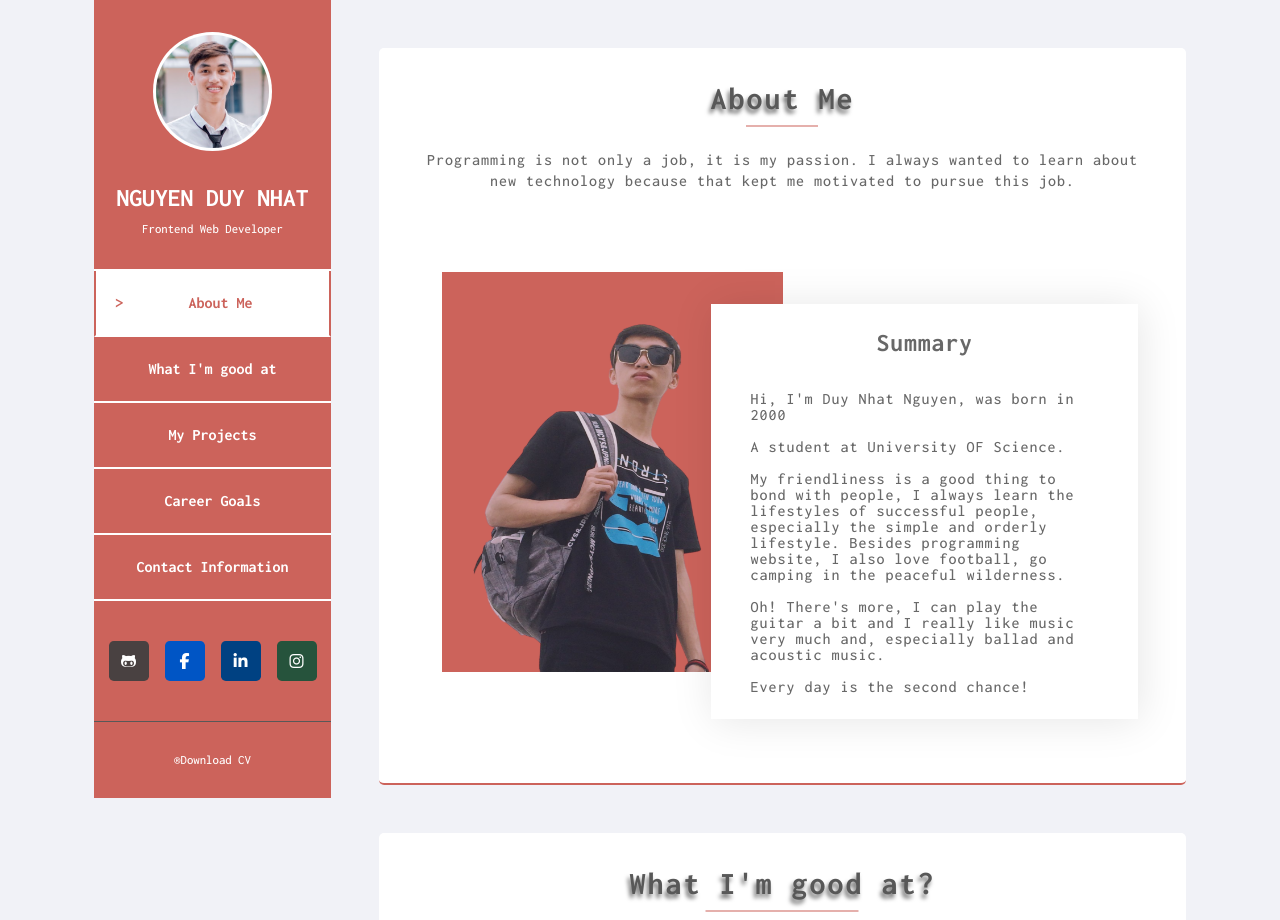
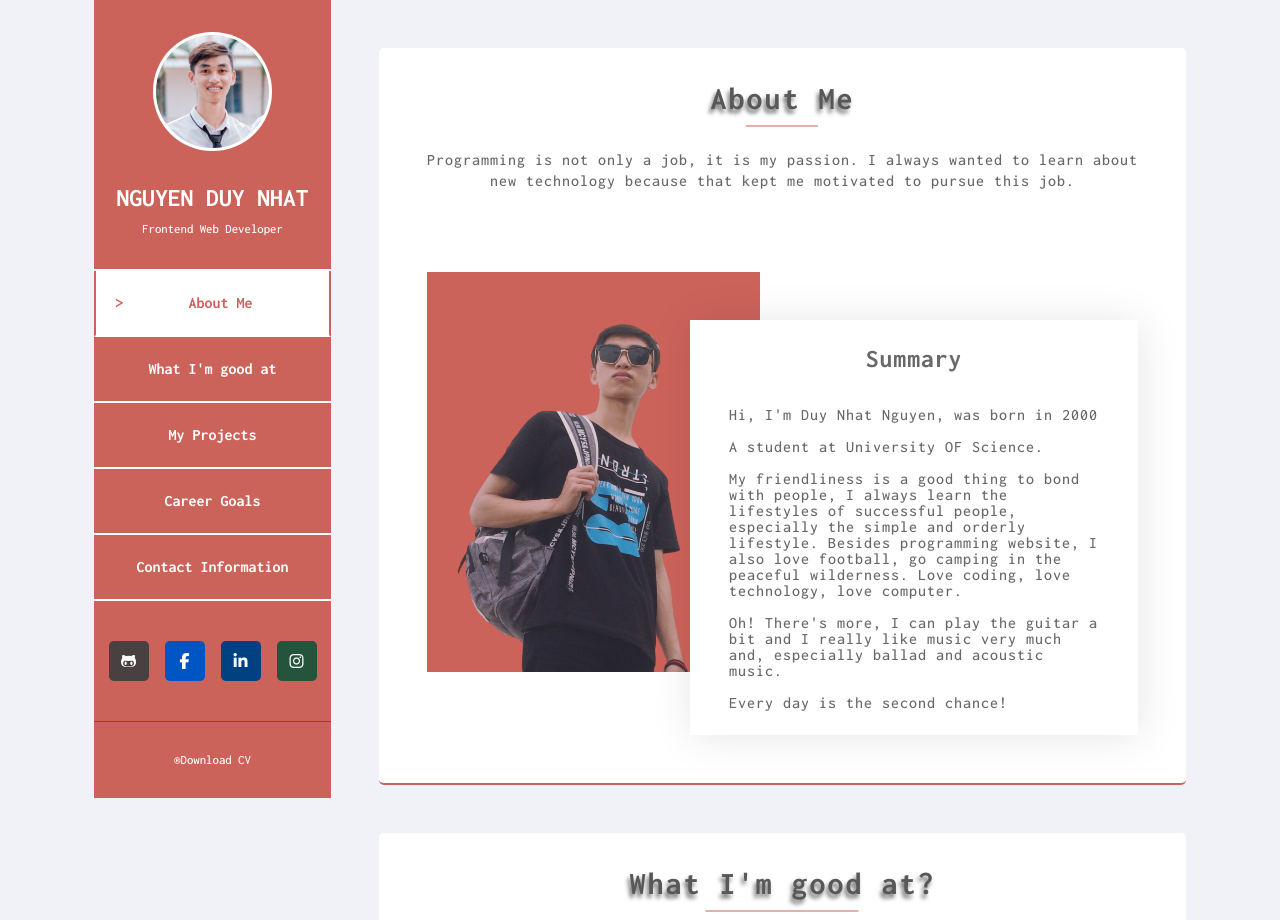
Before and after one commit to duynhat369/portfolio, a PHP site: page / in a window 1280 px wide. Shown: the top 920 px of the page. Run offline with PHP 8.4, Linux system fonts and the light colour scheme; some libraries are stand-ins or nearby versions.

Commit message:
fix about

```diff
--- a/index.html
+++ b/index.html
@@ -120,7 +120,7 @@
               </div>
             </div>
             <div class="row my-5">
-              <div class="col-lg-12 pos-relative">
+              <div class="col-lg-12">
                 <article class="about-summary">
                   <div class="about-summary-image pos-absolute">
                     <img src="../public/image/about.png" alt="img about me">
@@ -135,7 +135,8 @@
                         <br> <br>
                         My friendliness is a good thing to bond with people, I always
                         learn the lifestyles of successful people, especially the simple and orderly lifestyle. Besides
-                        programming website, I also love football, go camping in the peaceful wilderness. <br> <br>
+                        programming website, I also love football, go camping in the peaceful wilderness. Love coding, love technology, love computer.
+                         <br> <br>
                         Oh! There's more, I can play the guitar a bit and I really like music very much and, especially
                         ballad and acoustic music.
                         <br> <br>
--- a/public/css/style.css
+++ b/public/css/style.css
@@ -496,9 +496,8 @@ section {
 }
 
 .about-summary-image {
-  width: 50%;
+  width: 45%;
   height: 400px;
-  padding: 0 15px;
   object-fit: cover;
 }
 .about-summary-image img {
@@ -510,9 +509,9 @@ section {
   box-shadow: 2px 2px 40px rgba(0, 0, 0, 0.1);
   position: relative;
   padding: 0 15px;
-  margin-left: 40%;
-  width: 60%;
-  top: 2rem;
+  margin-left: 37%;
+  width: 63%;
+  top: 3rem;
   background: white;
 }
 .about-summary .about-content-text__des {
--- a/views/scss/_about.scss
+++ b/views/scss/_about.scss
@@ -2,9 +2,8 @@
 .about {
   &-summary {
     &-image {
-      width: 50%;
+      width: 45%;
       height: 400px;
-      padding: 0 15px;
       object-fit: cover;
       img {
         width: 100%;
@@ -16,9 +15,9 @@
       box-shadow: 2px 2px 40px $shadow-color;
       position: relative;
       padding: 0 15px;
-      margin-left: 40%;
-      width: 60%;
-      top: 2rem;
+      margin-left: 37%;
+      width: 63%;
+      top: 3rem;
       background: $white-color;
       &-text {
         &__des {
```
Also changed, not shown: 1 other file.
